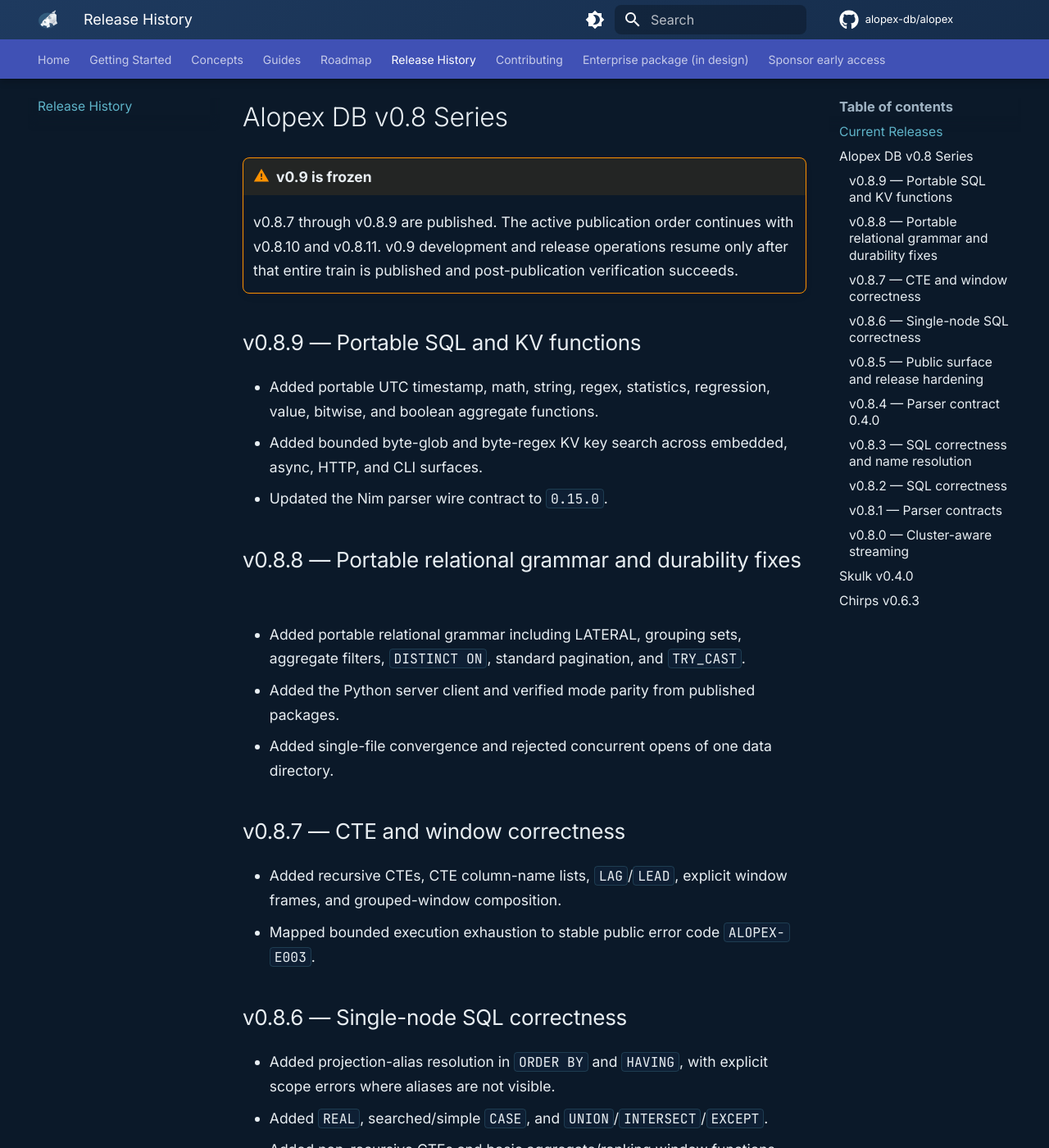
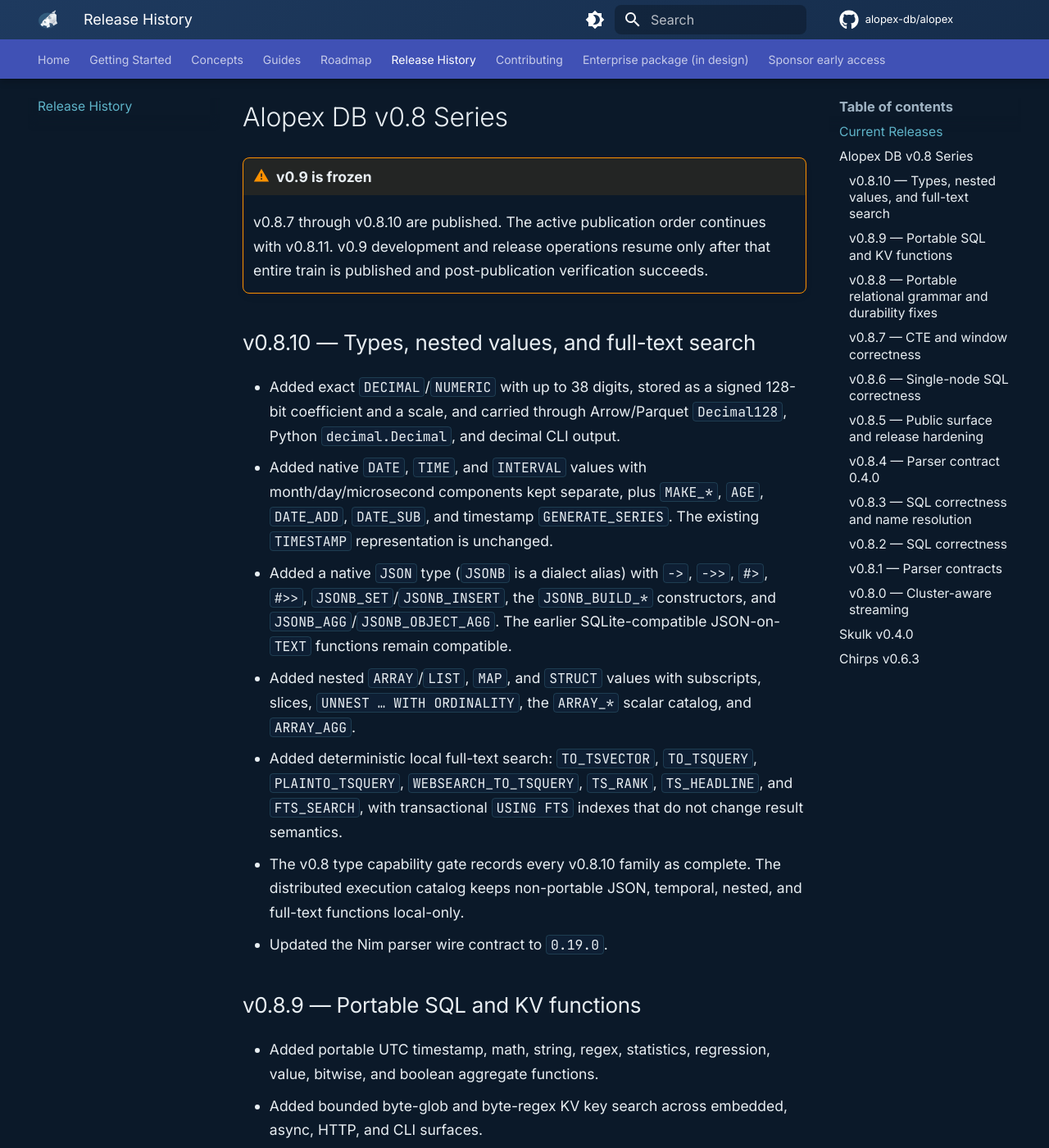
Before and after one commit to alopex-db/alopex-db.github.io, an MkDocs documentation site: the page built from docs/releases.md, in a window 1280 px wide and 1400 px high, scrolled down 897 px. Shown: the whole window at 82% size. Built offline with MkDocs 1.6.1 and Material for MkDocs 9.7.7, drawn with Linux system fonts in a browser that asks for light colours; comment, search, counter and statistics services are not loaded; some of the changed text lies outside the part shown.

Commit message:
docs: reflect Alopex DB v0.8.10 across the site
v0.8.10 (2026-08-28) is published but the site still described v0.8.9 as
the head of the release train.

- releases.md: add the v0.8.10 entry (exact DECIMAL/NUMERIC, native
  DATE/TIME/INTERVAL, JSON/JSONB, nested ARRAY/MAP/STRUCT, full-text
  search, parser wire contract 0.19.0), move the train marker to
  v0.8.11, and re-date the verification note
- index.md: refresh the current-release copy, add a "More Than Scalars"
  feature card and a JSON + full-text SQL example, mark v0.8.10 complete
  in the roadmap tables and gantt, and describe the v0.8.11 scope from
  its milestone (transactions, introspection, schema evolution, DML,
  HNSW correctness)
- index.md: Skulk copy said query execution "arrives in v0.4"; v0.4.0
  shipped it on 2026-07-31
- roadmap.md: same release-train updates, plus the v0.8.10 row in the
  version compatibility matrix (Chirps v0.5.2, verified from the
  v0.8.10 Cargo.lock)
- concepts/overview.md: drop the duplicate stale alopex-skulk v0.3.0 row
  and note the v0.8.10 type surface with its local-only classification

Verified with `python -m unittest discover -s tests` and
`mkdocs build --strict`.

Co-Authored-By: Claude Opus 5 (1M context) <noreply@anthropic.com>
Claude-Session: https://claude.ai/code/session_015yWsa41dJqedFwoMHRkNq3

````diff
--- a/docs/releases.md
+++ b/docs/releases.md
@@ -23,10 +23,35 @@ Follow the linked release and changelog for the complete compatibility notes.
 
 !!! warning "v0.9 is frozen"
 
-    v0.8.7 through v0.8.9 are published. The active publication order continues
-    with v0.8.10 and v0.8.11. v0.9 development
+    v0.8.7 through v0.8.10 are published. The active publication order
+    continues with v0.8.11. v0.9 development
     and release operations resume only after that entire train is published
     and post-publication verification succeeds.
+
+### v0.8.10 — Types, nested values, and full-text search
+
+- Added exact `DECIMAL`/`NUMERIC` with up to 38 digits, stored as a signed
+  128-bit coefficient and a scale, and carried through Arrow/Parquet
+  `Decimal128`, Python `decimal.Decimal`, and decimal CLI output.
+- Added native `DATE`, `TIME`, and `INTERVAL` values with month/day/microsecond
+  components kept separate, plus `MAKE_*`, `AGE`, `DATE_ADD`, `DATE_SUB`, and
+  timestamp `GENERATE_SERIES`. The existing `TIMESTAMP` representation is
+  unchanged.
+- Added a native `JSON` type (`JSONB` is a dialect alias) with `->`, `->>`,
+  `#>`, `#>>`, `JSONB_SET`/`JSONB_INSERT`, the `JSONB_BUILD_*` constructors, and
+  `JSONB_AGG`/`JSONB_OBJECT_AGG`. The earlier SQLite-compatible JSON-on-`TEXT`
+  functions remain compatible.
+- Added nested `ARRAY`/`LIST`, `MAP`, and `STRUCT` values with subscripts,
+  slices, `UNNEST … WITH ORDINALITY`, the `ARRAY_*` scalar catalog, and
+  `ARRAY_AGG`.
+- Added deterministic local full-text search: `TO_TSVECTOR`, `TO_TSQUERY`,
+  `PLAINTO_TSQUERY`, `WEBSEARCH_TO_TSQUERY`, `TS_RANK`, `TS_HEADLINE`, and
+  `FTS_SEARCH`, with transactional `USING FTS` indexes that do not change
+  result semantics.
+- The v0.8 type capability gate records every v0.8.10 family as complete. The
+  distributed execution catalog keeps non-portable JSON, temporal, nested, and
+  full-text functions local-only.
+- Updated the Nim parser wire contract to `0.19.0`.
 
 ### v0.8.9 — Portable SQL and KV functions
 
--- a/docs/roadmap.md
+++ b/docs/roadmap.md
@@ -13,10 +13,13 @@ This roadmap outlines the planned development of Alopex DB from the current stat
 
 !!! success "Latest Alopex DB release published and verified"
 
-    The current release includes portable SQL functions, bounded byte-glob and
-    byte-regex KV key search, and matching embedded/server behavior across the
-    published Rust and Python packages. The badge above reads the latest GitHub
-    release automatically; use its release notes for the exact version scope.
+    The current release adds exact `DECIMAL`/`NUMERIC`, native
+    `DATE`/`TIME`/`INTERVAL`, `JSON`/`JSONB`, nested `ARRAY`/`MAP`/`STRUCT`
+    values, and deterministic full-text search on top of the portable SQL
+    function set and bounded KV key search, with matching embedded/server
+    behavior across the published Rust and Python packages. The badge above
+    reads the latest GitHub release automatically; use its release notes for
+    the exact version scope.
 
     ```bash
     # Rust
@@ -30,8 +33,8 @@ This roadmap outlines the planned development of Alopex DB from the current stat
 
 !!! warning "v0.8 release train active; v0.9 frozen"
 
-    v0.8.7 through v0.8.9 are published. Development and publication continue
-    through **v0.8.10 → v0.8.11**. v0.9 development and release operations are
+    v0.8.7 through v0.8.10 are published. Development and publication continue
+    through **v0.8.11**. v0.9 development and release operations are
     frozen until every release in that train is published and verified. The
     Nim parser contract number is ABI metadata, not a separate release series.
 
@@ -77,8 +80,8 @@ gantt
 
     section Distributed
     v0.7 Cluster-aware      :done, 2026-07, 2026-07
-    v0.8.0-v0.8.9 Streaming + SQL :done, 2026-07, 2026-08
-    v0.8.10-v0.8.11 SQL closure :active, 2026-09, 2027-01
+    v0.8.0-v0.8.10 Streaming + SQL :done, 2026-07, 2026-08
+    v0.8.11 Transactions + vectors :active, 2026-09, 2027-01
     v0.9 Distributed parity (frozen) :2027-01, 2027-02
     v1.0 GA                 :milestone, 2027-03, 0d
 
@@ -140,6 +143,7 @@ The following crates are available on **crates.io**:
 | **v0.7.6** | **v0.7.6** | **v0.7.6** | **v0.7.6** | **v0.7.6** | **v0.7.6** | v0.5.1 |
 | **v0.8.6** | **v0.8.6** | **v0.8.6** | **v0.8.6** | **v0.8.6** | **v0.8.6** | **v0.5.2** |
 | **v0.8.9** | **v0.8.9** | **v0.8.9** | **v0.8.9** | **v0.8.9** | **v0.8.9** | **v0.5.2** |
+| **v0.8.10** | **v0.8.10** | **v0.8.10** | **v0.8.10** | **v0.8.10** | **v0.8.10** | **v0.5.2** |
 | v1.0 | v1.0 | v1.0 | v1.0 | v1.0 | v1.0 | v0.9 |
 
 !!! note "Aligned Versioning Since v0.6.0"
@@ -346,8 +350,8 @@ WASM/web runtime support is deferred and will be re-evaluated after v1.0 based o
 
 ### v0.8 — Single-Node Compatibility Closure { #v08 }
 
-**Status**: :material-progress-wrench: Active — **v0.8.9 published; v0.8.10–v0.8.11 remain**
-**Released so far**: July 23–August 26, 2026
+**Status**: :material-progress-wrench: Active — **v0.8.10 published; v0.8.11 remains**
+**Released so far**: July 23–August 28, 2026
 **Uses**: Chirps v0.5.2 (the standalone Chirps release series is currently v0.6.3)
 
 - [x] Cluster metadata, lifecycle, routing diagnostics, and authenticated distributed-read contracts
@@ -361,7 +365,9 @@ WASM/web runtime support is deferred and will be re-evaluated after v1.0 based o
 - [x] Recursive CTE and window correctness closure (v0.8.7)
 - [x] Portable relational grammar, single-file convergence, and Python server client (v0.8.8)
 - [x] Portable SQL functions and bounded KV glob/regex search (v0.8.9)
-- [ ] Remaining portable single-node SQL compatibility closure (v0.8.10–v0.8.11)
+- [x] Exact `DECIMAL`, native temporal, `JSON`/`JSONB`, nested, and full-text types (v0.8.10)
+- [ ] SQL application and administration surface — transaction control, parameters, introspection, schema evolution, constraints, advanced DML, `COPY`, and identity/sequences (v0.8.11)
+- [ ] HNSW correctness, recall, and latency closure with published conformance evidence (v0.8.11)
 
 Remote execution, distributed transactions, and client/connection-pool APIs remain outside the v0.8 supported scope.
 
@@ -529,7 +535,7 @@ Python bindings with NumPy and DataFrame support. Up to v0.4.0 alopex-py followe
 | **v0.3.3** | Phase 1 | Database/Transaction/SQL basic API | :white_check_mark: PyPI Published |
 | **v0.3.5** | Phase 1+ | NumPy integration (zero-copy arrays + GIL release) | :white_check_mark: PyPI Published |
 | **v0.4.0** | Phase 1+ | Catalog API (Polars Unity Catalog compatible) | :white_check_mark: PyPI Published |
-| **v0.6.0–v0.8.9** | Aligned | Workspace-aligned releases (SQL, cluster-aware streaming, vectors, DataFrame, server client) | :white_check_mark: PyPI Published |
+| **v0.6.0–v0.8.10** | Aligned | Workspace-aligned releases (SQL, cluster-aware streaming, vectors, DataFrame, server client) | :white_check_mark: PyPI Published |
 | Phase 2 | — | DataFrame API MVP via alopex-dataframe | :material-calendar: Planned |
 | Phase 3 | — | DataFrame namespaces (str/dt/list) | :material-calendar: Planned |
 | GA | v1.0 | Polars-compatible DataFrame + API stabilization | :material-calendar: Planned |
@@ -557,6 +563,7 @@ We welcome contributions! Priority areas:
 
 ### Recent Updates
 
+- **2026-08-28**: **Alopex DB v0.8.10 released** — exact `DECIMAL`/`NUMERIC`, native `DATE`/`TIME`/`INTERVAL`, `JSON`/`JSONB`, nested `ARRAY`/`MAP`/`STRUCT`, and deterministic full-text search
 - **2026-08-26**: **Alopex DB v0.8.9 released** — portable SQL functions and bounded KV byte-glob/regex key search
 - **2026-08-26**: **Alopex DB v0.8.8 released** — portable relational grammar, single-file convergence, process locking, and Python server client
 - **2026-08-18**: **Alopex DB v0.8.7 released** — recursive CTEs and window correctness closure
````
Also changed, not shown: other parts of docs/releases.md (+1 -1 lines), docs/concepts/overview.md (+8 -2 lines), docs/index.md (+43 -10 lines).
